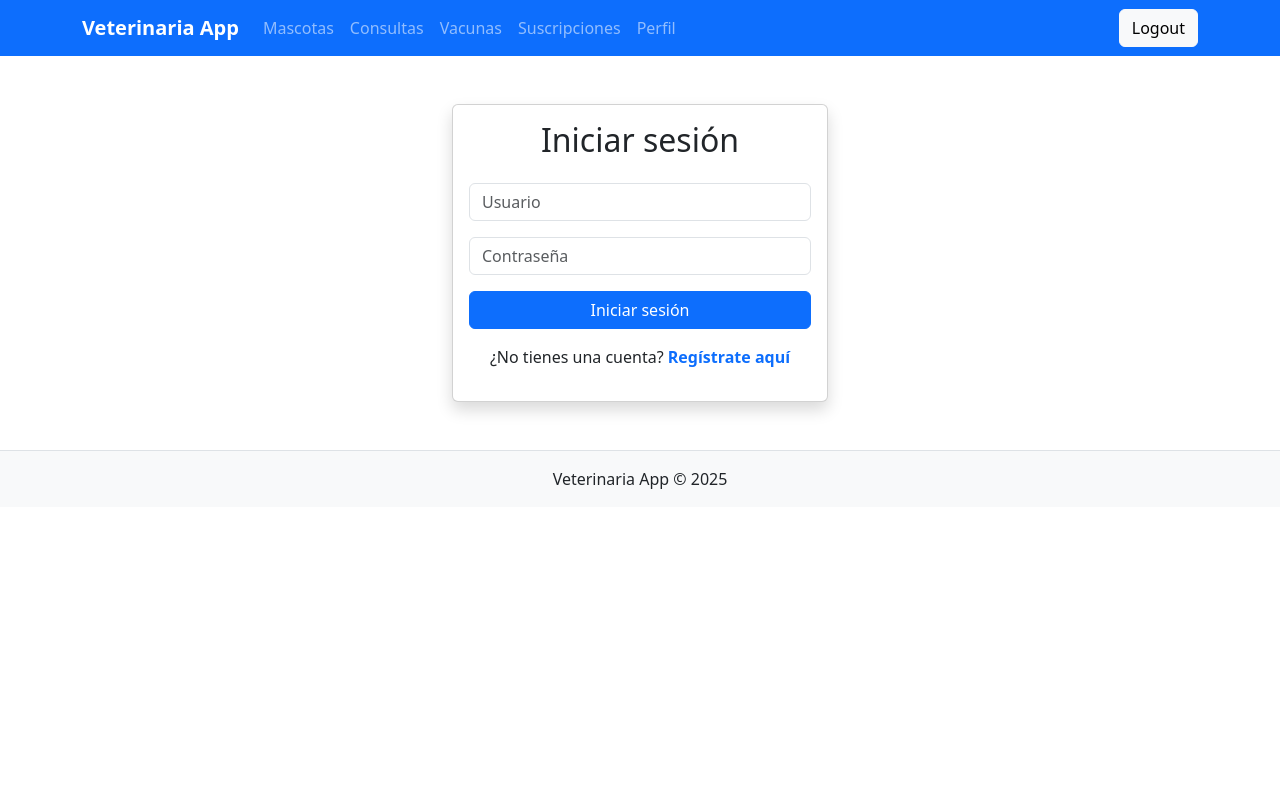
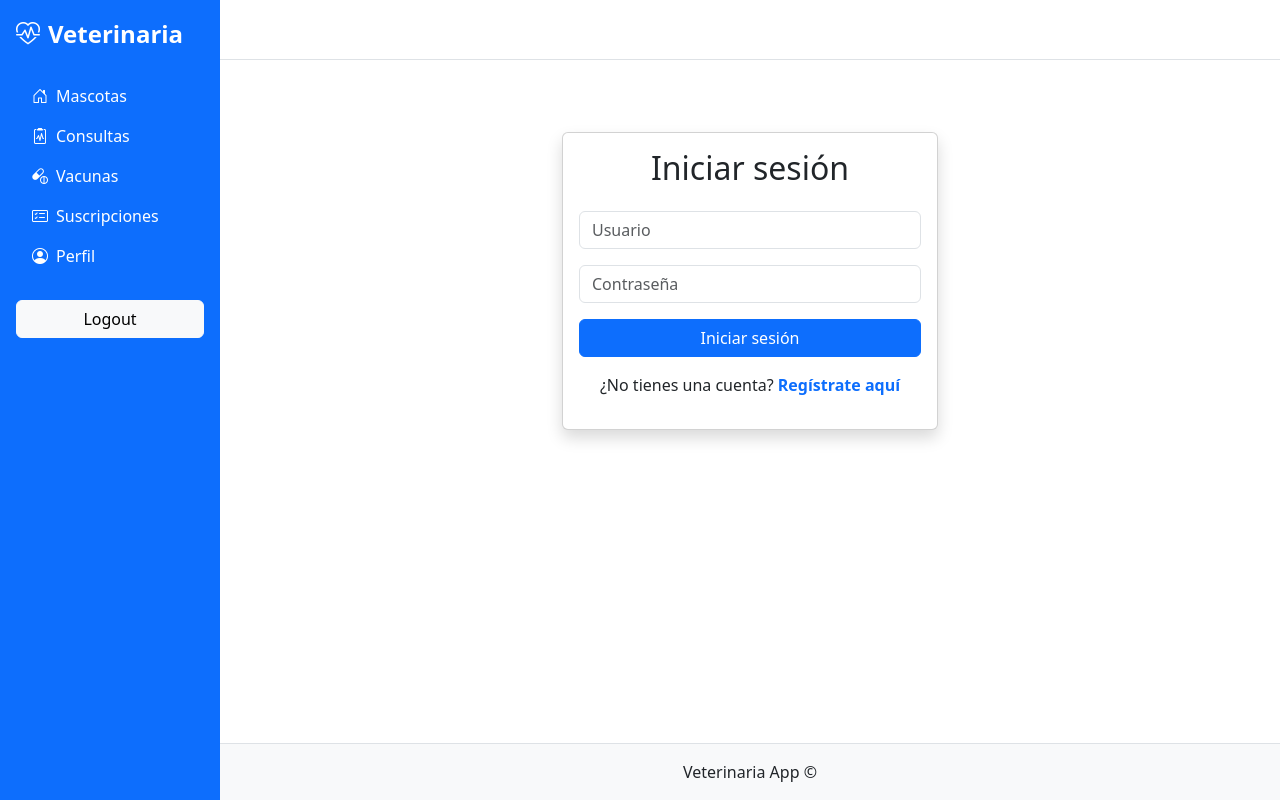
Before and after one commit to hansorealva19/ProyectoFinal_HansOre, a React (Vite) app in the folder veterinaria-app/frontend/: page /login in a window 1280 px wide. Built offline with nearby package versions, Linux system fonts and the light colour scheme.

Commit message:
Mejora del dashboard

```diff
--- a/veterinaria-app/frontend/src/components/Layout.jsx
+++ b/veterinaria-app/frontend/src/components/Layout.jsx
@@ -18,65 +18,65 @@ export default function Layout() {
   const isActive = (path) => location.pathname.startsWith(path);
 
   return (
-    <>
-      <header>
-        <nav className="navbar navbar-expand-lg navbar-dark bg-primary">
-          <div className="container">
-            <Link className="navbar-brand" to="/mascotas">Veterinaria App</Link>
-            <div className="collapse navbar-collapse">
-              <ul className="navbar-nav me-auto mb-2 mb-lg-0">
+    <div className="d-flex" style={{ minHeight: '100vh' }}>
+      {/* Sidebar */}
+      <nav className="bg-primary text-white flex-shrink-0 p-3" style={{ width: 220, minHeight: '100vh' }}>
+        <Link className="navbar-brand text-white mb-4 d-block fs-4 fw-bold" to="/mascotas">
+          <i className="bi bi-heart-pulse me-2"></i>Veterinaria
+        </Link>
+        <ul className="nav nav-pills flex-column mb-auto">
           <li className="nav-item">
-                  <Link className={`nav-link${isActive('/mascotas') ? ' active fw-bold' : ''}`} to="/mascotas">
-                    Mascotas
+            <Link className={`nav-link${isActive('/mascotas') ? ' active bg-light text-primary fw-bold' : ' text-white'}`} to="/mascotas">
+              <i className="bi bi-house-door me-2"></i>Mascotas
             </Link>
           </li>
-                <li className="nav-item">
-                  <Link className={`nav-link${isActive('/consultas') ? ' active fw-bold' : ''}`} to="/consultas">
-                    Consultas
+          <li>
+            <Link className={`nav-link${isActive('/consultas') ? ' active bg-light text-primary fw-bold' : ' text-white'}`} to="/consultas">
+              <i className="bi bi-clipboard2-pulse me-2"></i>Consultas
             </Link>
           </li>
-                <li className="nav-item">
-                  <Link className={`nav-link${isActive('/vacunas') ? ' active fw-bold' : ''}`} to="/vacunas">
-                    Vacunas
+          <li>
+            <Link className={`nav-link${isActive('/vacunas') ? ' active bg-light text-primary fw-bold' : ' text-white'}`} to="/vacunas">
+              <i className="bi bi-capsule-pill me-2"></i>Vacunas
             </Link>
           </li>
-                <li className="nav-item">
-                  <Link className={`nav-link${isActive('/suscripciones') ? ' active fw-bold' : ''}`} to="/suscripciones">
-                    Suscripciones
+          <li>
+            <Link className={`nav-link${isActive('/suscripciones') ? ' active bg-light text-primary fw-bold' : ' text-white'}`} to="/suscripciones">
+              <i className="bi bi-card-checklist me-2"></i>Suscripciones
             </Link>
           </li>
+          <li>
+            <Link className={`nav-link${isActive('/perfil') ? ' active bg-light text-primary fw-bold' : ' text-white'}`} to="/perfil">
+              <i className="bi bi-person-circle me-2"></i>Perfil
+            </Link>
+          </li>
+        </ul>
+        <button onClick={handleLogout} className="btn btn-light mt-4 w-100">Logout</button>
+      </nav>
+
+      {/* Main content */}
+      <div className="flex-grow-1 d-flex flex-column">
+        {/* Topbar */}
+        <header className="bg-white border-bottom d-flex justify-content-end align-items-center px-4" style={{ height: 60 }}>
           {isVeterinario && (
-                  <li className="nav-item position-relative">
-                    <Link className={`nav-link${isActive('/carrito') ? ' active fw-bold' : ''}`} to="/carrito">
-                      <i className="bi bi-cart" style={{ fontSize: 22, verticalAlign: 'middle' }}></i>
+            <Link to="/carrito" className="position-relative me-3 text-decoration-none">
+              <i className="bi bi-cart" style={{ fontSize: 28, color: '#0d6efd' }}></i>
               {carritoCount > 0 && (
                 <span className="position-absolute top-0 start-100 translate-middle badge rounded-pill bg-danger">
                   {carritoCount}
                 </span>
               )}
-                      <span className="ms-2">Carrito</span>
             </Link>
-                  </li>
           )}
-                <li className="nav-item">
-                  <Link className={`nav-link${isActive('/perfil') ? ' active fw-bold' : ''}`} to="/perfil">
-                    Perfil
-                  </Link>
-                </li>
-              </ul>
-              <button onClick={handleLogout} className="btn btn-light">Logout</button>
+        </header>
+        {/* Main */}
+        <main className="container my-4 flex-grow-1">
+          <Outlet />
+        </main>
+        <footer className="bg-light text-center py-3 border-top">
+          Veterinaria App &copy;
+        </footer>
       </div>
     </div>
-        </nav>
-      </header>
-
-      <main className="container my-4">
-        <Outlet />
-      </main>
-
-      <footer className="bg-light text-center py-3 mt-5 border-top">
-        Veterinaria App &copy; 2025
-      </footer>
-    </>
   );
 }
```
Lines whose indentation alone changed are shown as unchanged.
